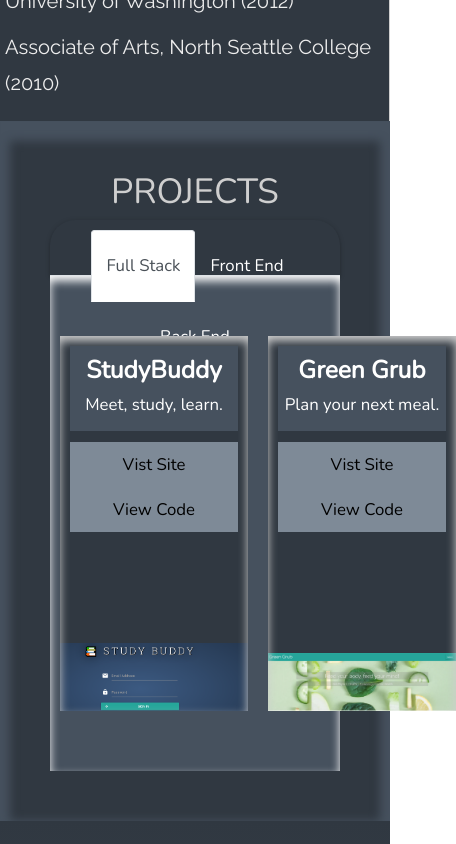
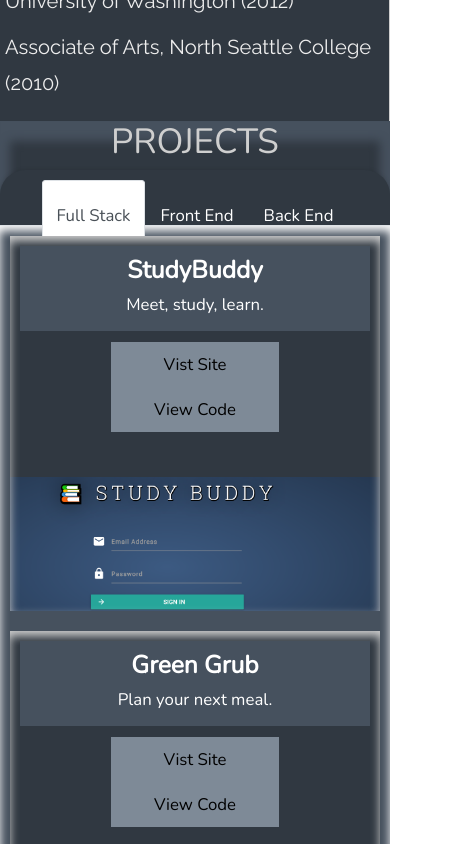
Before and after one commit to jazznerd206/Andrew-Miller, a React (Create React App) app in the folder portfolio/: page / in a window 390 px wide. Shown: the part 3880-4724 px from the top of the page, 456 px wide, since content can reach past the window. Built offline with nearby package versions, Linux system fonts and the light colour scheme.

Commit message:
change flex for projects

```diff
--- a/portfolio/src/components/Projects/style.css
+++ b/portfolio/src/components/Projects/style.css
@@ -113,4 +113,17 @@ img {
     img {
       width: 80vw;
     }
+    .tab-wrapper {
+        display: flex;
+        flex-direction: column;
+        padding: 0 0;
+        margin: 0 0;
+    }
+    .project-wrapper {
+        padding: 0 0;
+        margin: 0 0;
+    }
+    .project-card {
+        width: auto;
+    }
   }
```
